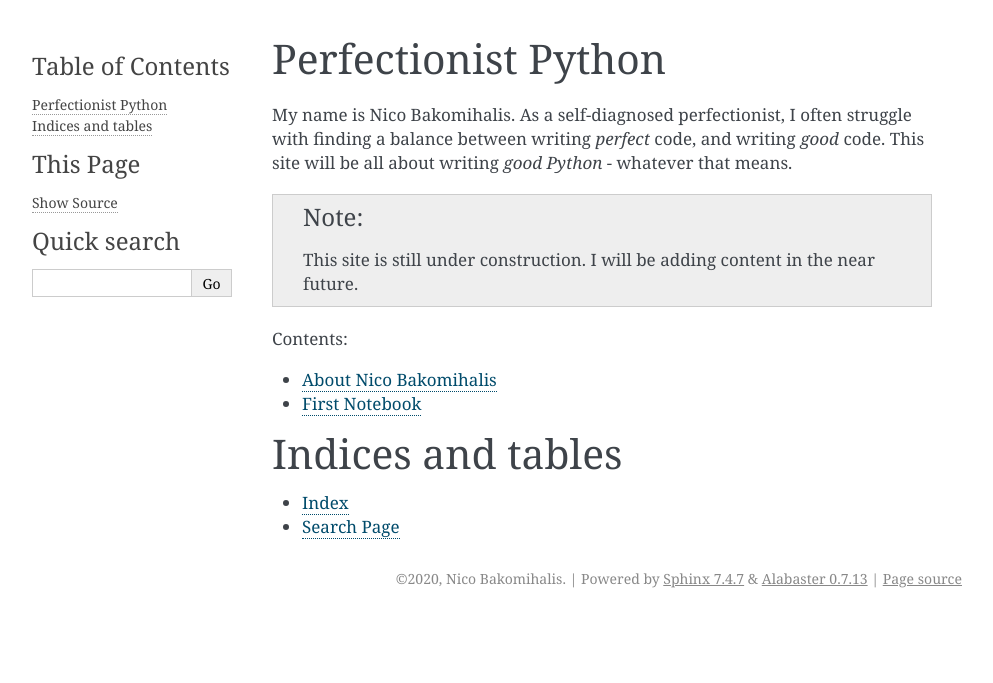
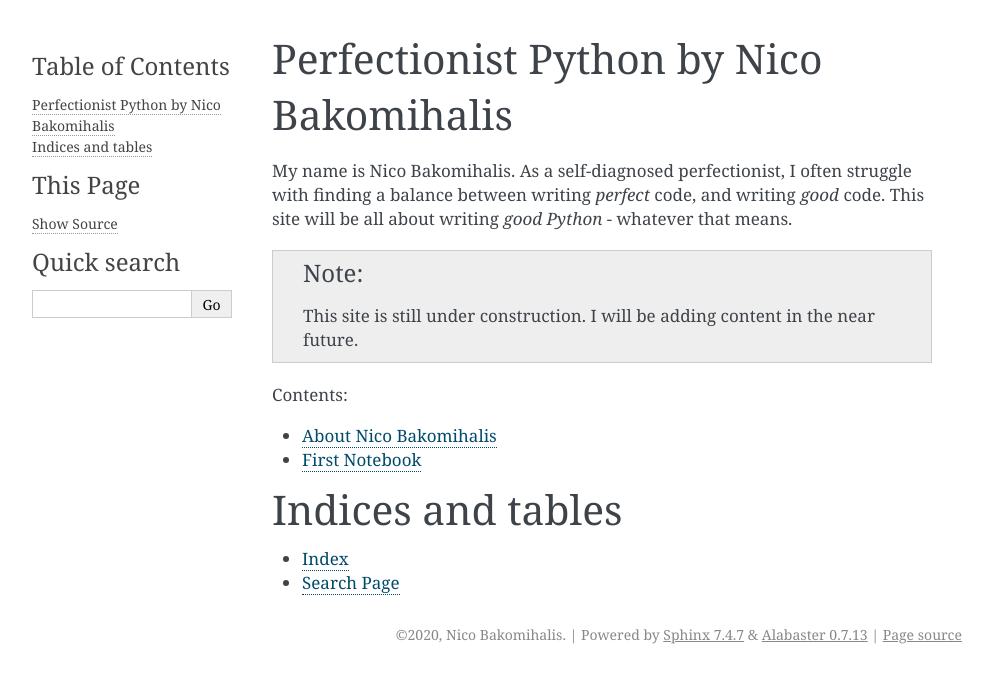
Before and after one commit to nicobako/pythonic-misadventures, a Sphinx documentation site: the page built from doc/source/index.rst, in a window 1280 px wide. Shown: the top 683 px of the page, without its empty margins (148-1141 px from the left). Built offline with Sphinx 7.4.7, drawn with Linux system fonts in a browser that asks for light colours.

Commit message:
added name to title

```diff
--- a/doc/source/conf.py
+++ b/doc/source/conf.py
@@ -17,7 +17,7 @@
 
 # -- Project information -----------------------------------------------------
 
-project = 'Perfectionist Python'
+project = 'Perfectionist Python by Nico Bakomihalis'
 copyright = '2020, Nico Bakomihalis'
 author = 'Nico Bakomihalis'
 
--- a/doc/source/index.rst
+++ b/doc/source/index.rst
@@ -1,5 +1,5 @@
-Perfectionist Python
-====================
+Perfectionist Python by Nico Bakomihalis
+========================================
 
 My name is Nico Bakomihalis.
 As a self-diagnosed perfectionist,
```
